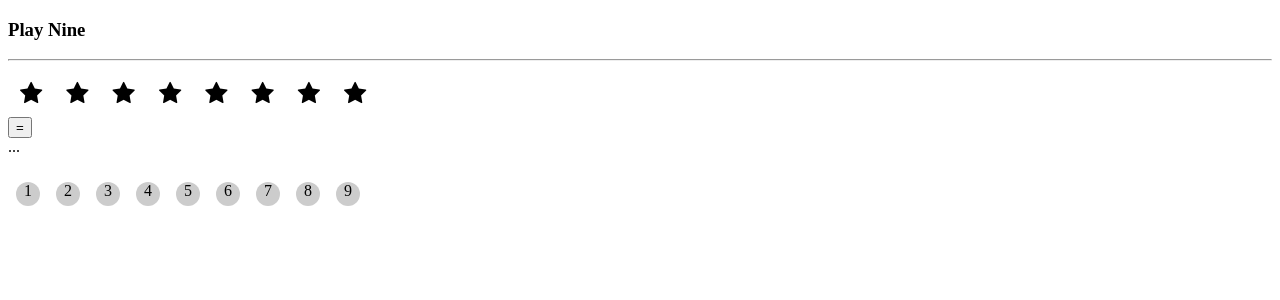
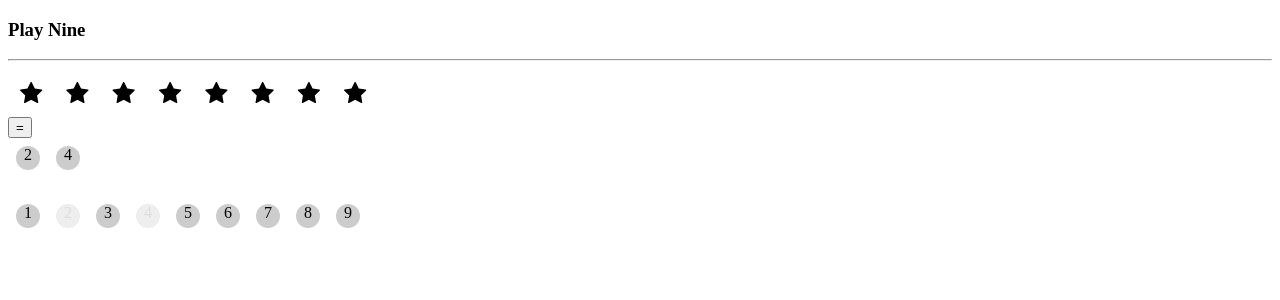
Before and after one commit to edwinchen85/play_nine_game_in_react, a React app: page / in a window 1280 px wide. Shown: the top 300 px of the page. Built offline with nearby package versions, Linux system fonts and the light colour scheme.

Commit message:
The state of selected numbers

```diff
--- a/src/js/App.js
+++ b/src/js/App.js
@@ -26,17 +26,26 @@
 const Answer = (props) => {
   return (
     <div className="col-sm-5">
-      ...
+      {
+        props.selectedNumbers.map((number, i) => (
+          <span key={i}>{number}</span>
+        ))
+      }
     </div>
   );
 }
 
 const Numbers = (props) => {
+  const numberClassName = (number) => {
+    if (props.selectedNumbers.indexOf(number) >= 0) {
+      return 'selected';
+    }
+  };
   return (
     <div className="panel text-center">
       <div>
         {
-          Numbers.list.map((number, i) => <span key={i}>{number}</span>)
+          Numbers.list.map((number, i) => <span key={i} className={numberClassName(number)}>{number}</span>)
         }
       </div>
     </div>
@@ -45,6 +54,10 @@
 Numbers.list = _.range(1, 10);
 
 class Game extends React.Component {
+  state = {
+    selectedNumbers: [2, 4]
+  };
+
   render() {
     return (
       <div className="container">
@@ -53,10 +66,10 @@
         <div className="row">
           <Stars />
           <Button />
-          <Answer />
+          <Answer selectedNumbers={this.state.selectedNumbers} />
         </div>
         <br />
-        <Numbers />
+        <Numbers selectedNumbers={this.state.selectedNumbers} />
       </div>
     );
   }
```
